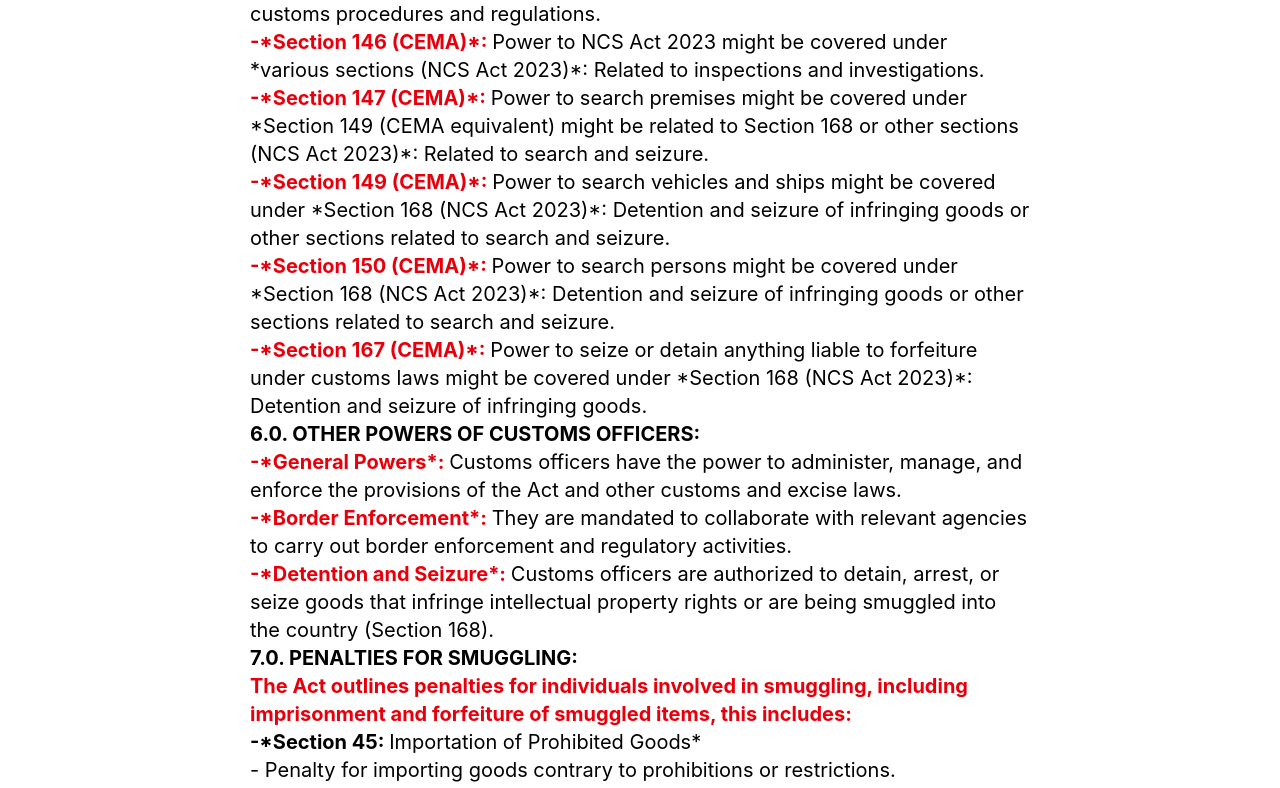
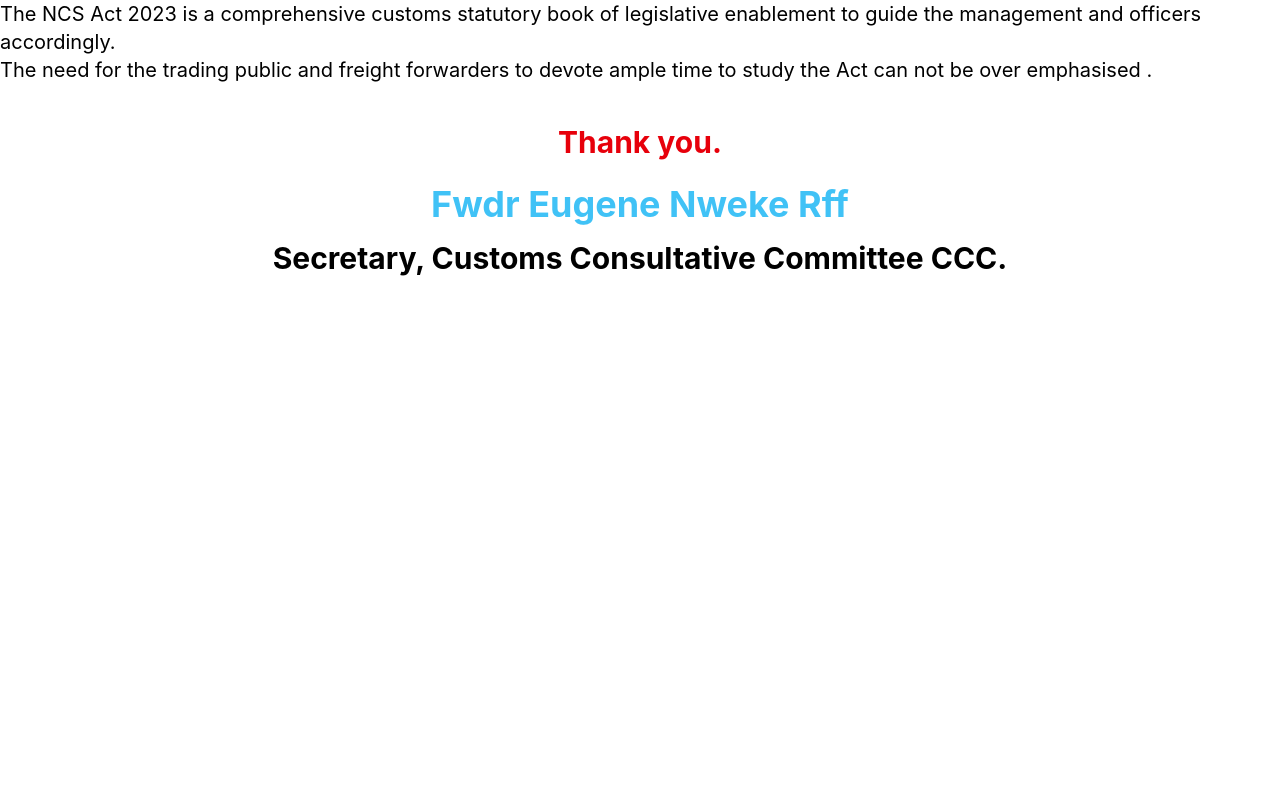
Before and after one commit to auptsoft/ccc_website, a Vue app: page /understandnigeria in a window 1280 px wide. Shown: the part 4504-5292 px from the top of the page. After the commit the page ends 4820 px from the top, so only its background shows below. Built offline with nearby package versions, Linux system fonts and the light colour scheme.

Commit message:
made some changes

```diff
--- a/src/assets/main.css
+++ b/src/assets/main.css
@@ -3,6 +3,5 @@
 
 
 body {
-  margin: 0 250px;
   color: black;
 }
--- a/src/views/UnderstandNigeria.vue
+++ b/src/views/UnderstandNigeria.vue
@@ -1,7 +1,7 @@
 <script setup></script>
 
 <template>
-  <div class="text-xl">
+  <div class="text-xl container mx-auto">
     <div>
       <div class="flex h-80 w-full mx-auto my-20">
         <h1 class="pr-8 text-4xl tracking-wider text-center text-[#00A8E8] font-bold py-4">
@@ -503,10 +503,10 @@
         </p>
       </div>
     </div>
-    <div>
-      <p>Thank you.</p>
-      <p>Fwdr Eugene Nweke Rff</p>
-      <p>Secretary, Customs Consultative Committee CCC.</p>
+    <div class="text-center font-bold my-10">
+      <p class="text-red-600 mb-6 text-3xl">Thank you.</p>
+      <p class="text-[#40C2F6] text-4xl mb-4">Fwdr Eugene Nweke Rff</p>
+      <p class="text-3xl">Secretary, Customs Consultative Committee CCC.</p>
     </div>
   </div>
 </template>
```
